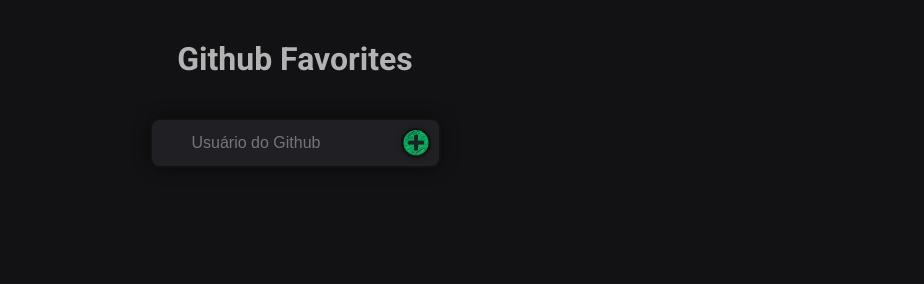
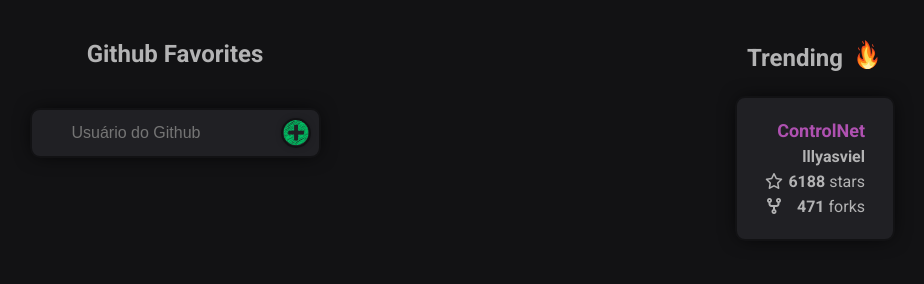
Before and after one commit to gommx/github-favorites, a plain HTML site: page index.html in a window 1280 px wide. Shown: the whole page, without its empty margins (345-1269 px from the left). Drawn offline with Linux system fonts and the light colour scheme; no server answers.

Commit message:
add aside trend repos

```diff
--- a/index.html
+++ b/index.html
@@ -12,10 +12,12 @@
     <meta name="viewport" content="width=device-width, initial-scale=1.0" />
     <link rel="stylesheet" href="style.css" />
     <script src="js/main.js" type="module" defer></script>
-
+    <script src="https://kit.fontawesome.com/481898e1cb.js" crossorigin="anonymous"></script>
     <title>Github Favorites</title>
   </head>
   <body>
+    <main>
+      <section>
         <header>
           <h1 class="title">Github Favorites</h1>
           <div class="search-container">
@@ -26,6 +28,19 @@
             <p class="error-message"></p>
           </div>
         </header>
-    <main id="app"></main>
+        <div id="app"></div>
+      </section>
+      <aside>
+        <h1 class="trend-title">Trending</h1>
+        <div class="repository">
+          <div class="repo-info">
+            <a class="repo-name" href="https://github.com/lllyasviel/ControlNet" target="_blank">ControlNet</a>
+            <a class="owner-login" href="https://github.com/lllyasviel" target="_blank">lllyasviel</a>
+            <p class="stars"><strong>6188</strong> stars</p>
+            <p class="forks_count"><strong>471</strong> forks</p>
+          </div>
+        </div>
+      </aside>
+    </main>
   </body>
 </html>
--- a/js/Repositories.js
+++ b/js/Repositories.js
@@ -19,6 +19,8 @@ export class Repositories {
         };
       })
     );
+
+    console.log(repositories);
     return repositories;
   }
 }
--- a/style.css
+++ b/style.css
@@ -13,6 +13,18 @@ body {
   color: #b3b3b4;
   background-color: #121214;
   font-family: "Roboto", sans-serif;
+}
+
+main {
+  display: flex;
+  width: 100%;
+  height: 100%;
+}
+
+section {
+  flex: 3;
+  width: 100%;
+  height: 100%;
   display: flex;
   flex-direction: column;
   align-items: center;
@@ -92,7 +104,7 @@ input::-webkit-search-decoration {
 
 .users-container {
   display: grid;
-  grid-template-columns: repeat(3, 1fr);
+  grid-template-columns: 1fr 1fr;
   justify-items: center;
   gap: 2rem;
   justify-content: center;
@@ -120,7 +132,8 @@ input::-webkit-search-decoration {
   max-width: 35rem;
 }
 
-.user-image {
+.user-image,
+.owner-image {
   width: 12rem;
   border-radius: 50%;
   border: 0.2rem solid #121214;
@@ -141,14 +154,17 @@ input::-webkit-search-decoration {
   text-shadow: 1px 1px 10px rgba(0, 0, 0, 1);
 }
 
-.user-name {
+.user-name,
+.repo-name {
+  text-decoration: none;
   font-weight: bold;
   font-size: 1.8rem;
 
   color: #af51b1;
 }
 
-.user-login {
+.user-login,
+.owner-login {
   text-decoration: none;
   color: #b3b3b4;
 
@@ -180,14 +196,62 @@ input::-webkit-search-decoration {
   right: -1rem;
 }
 
-@media screen and (max-width: 1000px) {
-  .users-container {
-    grid-template-columns: repeat(2, 1fr);
-  }
+aside {
+  flex: 0 0 20rem;
+  height: 100%;
+  display: flex;
+  flex-direction: column;
+  gap: 2rem;
+  margin: 2rem;
+  padding: 2rem;
+  width: 30rem;
 }
 
-@media screen and (max-width: 700px) {
-  .users-container {
-    grid-template-columns: repeat(1, 1fr);
-  }
+.repository {
+  position: relative;
+  display: flex;
+  flex-direction: column;
+  align-items: center;
+  gap: 1rem;
+  background-color: #202024;
+  box-shadow: 0px 0px 20px -5px rgba(0, 0, 0, 1);
+  padding: 2rem;
+  border: 0.2rem solid #121214;
+
+  border-radius: 1rem;
 }
+
+.repo-info {
+  position: relative;
+  width: 10rem;
+  text-align: end;
+  line-height: 2.5rem;
+}
+
+.stars:before {
+  content: "\f006";
+  font-family: FontAwesome;
+  padding-right: 0.5rem;
+  position: absolute;
+  left: 0;
+}
+
+.forks_count:before {
+  content: "\e13b";
+  font-family: FontAwesome;
+  padding-right: 0.5rem;
+  position: absolute;
+  left: 0.2rem;
+}
+
+.trend-title {
+  text-align: center;
+  display: flex;
+  align-items: center;
+  justify-content: center;
+  gap: 1rem;
+}
+
+.trend-title::after {
+  content: url("/image/trend.svg");
+}
```
Also changed, not shown: image/favorite.svg (added), image/trend.svg (added). Lines whose indentation alone changed are shown as unchanged.
